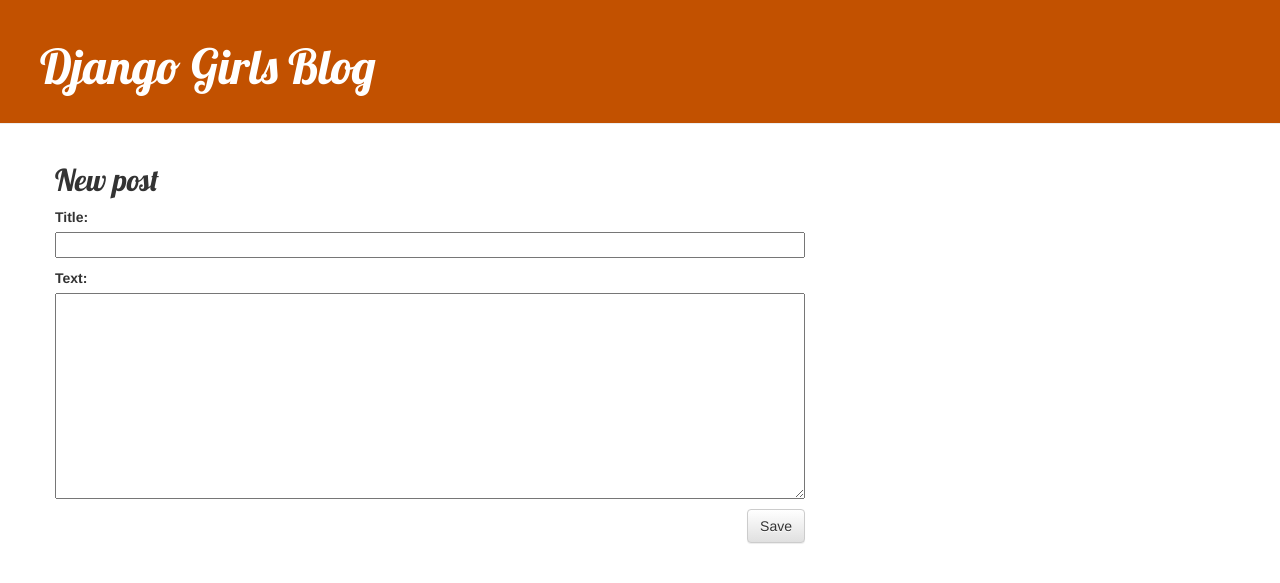
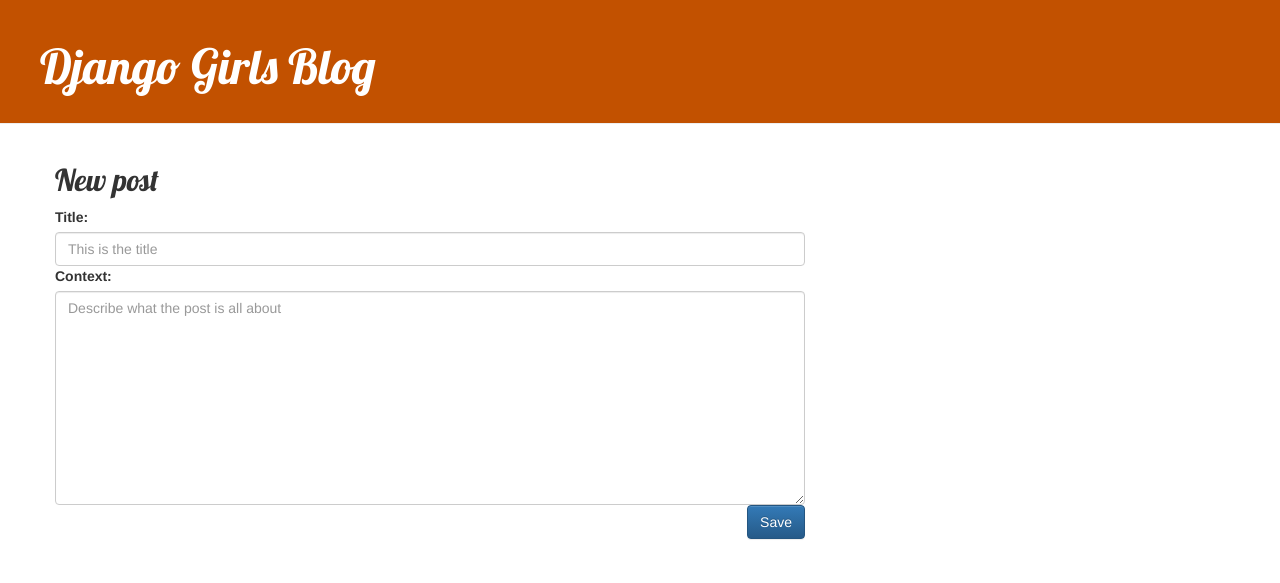
Before and after one commit to darnatsu/django-girls-blog, a Django app: page /post/new/ in a window 1280 px wide. Shown: the top 583 px of the page. Run offline with Django 3.2, Linux system fonts and the light colour scheme; some libraries are stand-ins or nearby versions.

Commit message:
Changed Forms to manual rendering.

```diff
--- a/blog/forms.py
+++ b/blog/forms.py
@@ -3,6 +3,34 @@ from django import forms
 from .models import Post
 
 class PostForm(forms.ModelForm):
+    error_css_class = 'required'
+
+    title = forms.CharField(
+        label='Title',
+        max_length=100,
+        widget = forms.TextInput(
+            attrs={
+                'class':'form-control',
+                'placeholder':'This is the title'
+            }
+        ),
+        error_messages = {
+            'required':'Please input the Post Title'
+        }
+    )
+
+    text = forms.CharField(
+        label="Context",
+        widget = forms.Textarea(
+            attrs={
+                'class':'form-control',
+                'placeholder':'Describe what the post is all about'
+            }
+        ),
+        error_messages = {
+            'required':'Please add the Post Context'
+        }
+    )
 
     class Meta:
         model = Post
--- a/blog/static/css/blog.css
+++ b/blog/static/css/blog.css
@@ -1,4 +1,5 @@
-h1 a,h2 a {
+h1 a,
+h2 a {
     color: green;
     font-family: 'Lobster';
 }
@@ -49,3 +50,12 @@ h1, h2, h3, h4 {
 .post h2 a, .post h2 a:visited {
     color: #000000;
 }
+
+.error input,
+.required input {
+    border: 2px red solid;
+}
+
+.error-list li {
+    color: red;
+}
--- a/blog/templates/blog/post_edit.html
+++ b/blog/templates/blog/post_edit.html
@@ -5,9 +5,26 @@
 
     <form method="POST" class="post-form" novalidate>
         {% csrf_token %}
-        {{ form.as_p }}
 
-        <button type="submit" class="save btn btn-default">Save</button>
+        {{ form.non_field_errors }}
+
+        {% for field in form %}
+        <div class="field-wrapper">
+            <label for="{{ field.id_for_label }}">{{ field.label }}:</label>
+
+            {% if field.errors %}
+                <ul class="error-list">
+                {% for error in field.errors %}
+                    <li class="error-message">{{ error|escape }}</li>
+                {% endfor %}
+                </ul>
+            {% endif %}
+
+            {{ field }}
+        </div>
+        {% endfor %}
+
+        <button type="submit" class="save btn btn-primary">Save</button>
 
     </form>
 
--- a/blog/views.py
+++ b/blog/views.py
@@ -39,7 +39,7 @@ class PostCreateView(TemplateView):
     form = PostForm
 
     def get(self, *args, **kwargs):
-        form = self.form
+        form = self.form()
         context = {'form' : form}
         return render(self.request, self.template_name, context)
 
```
